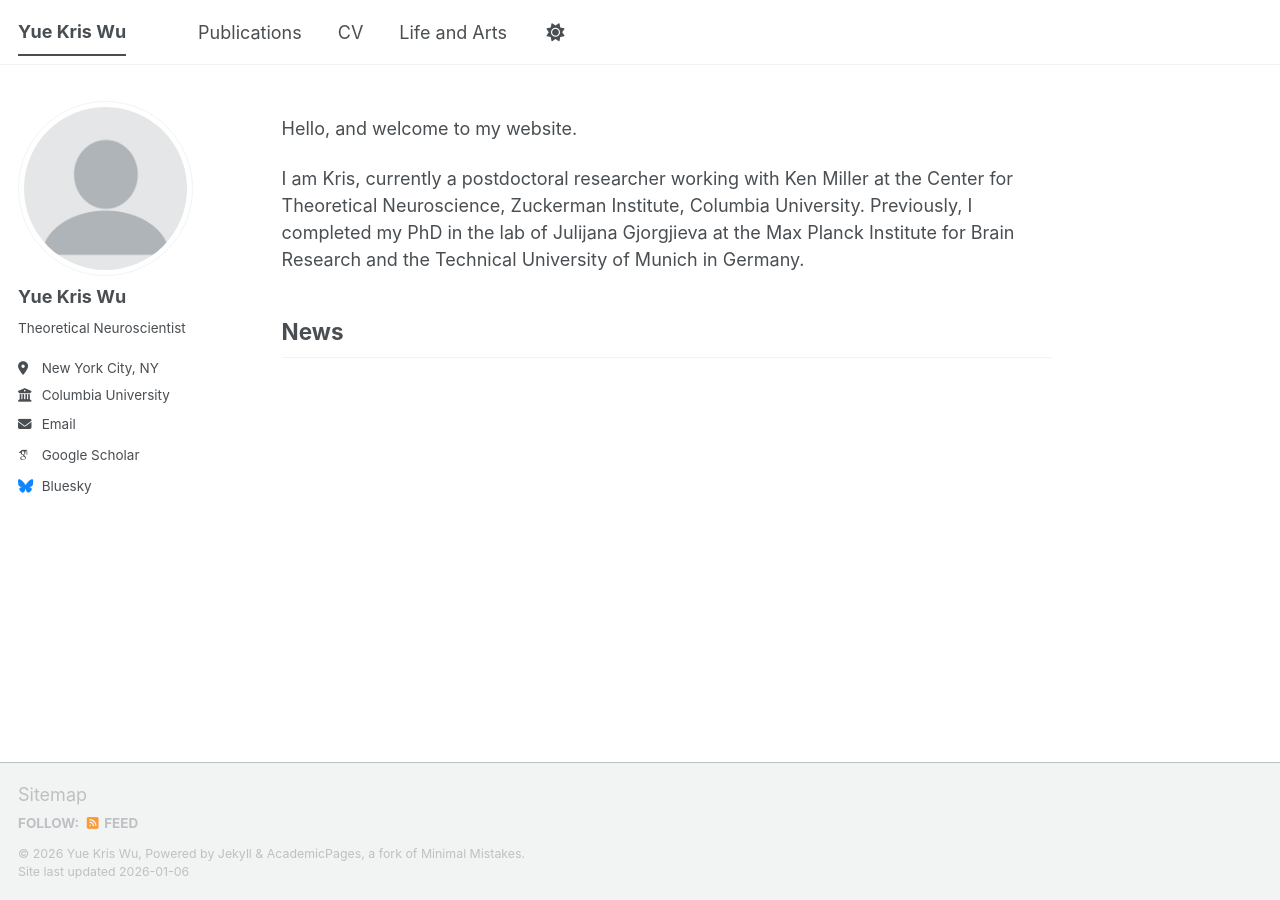
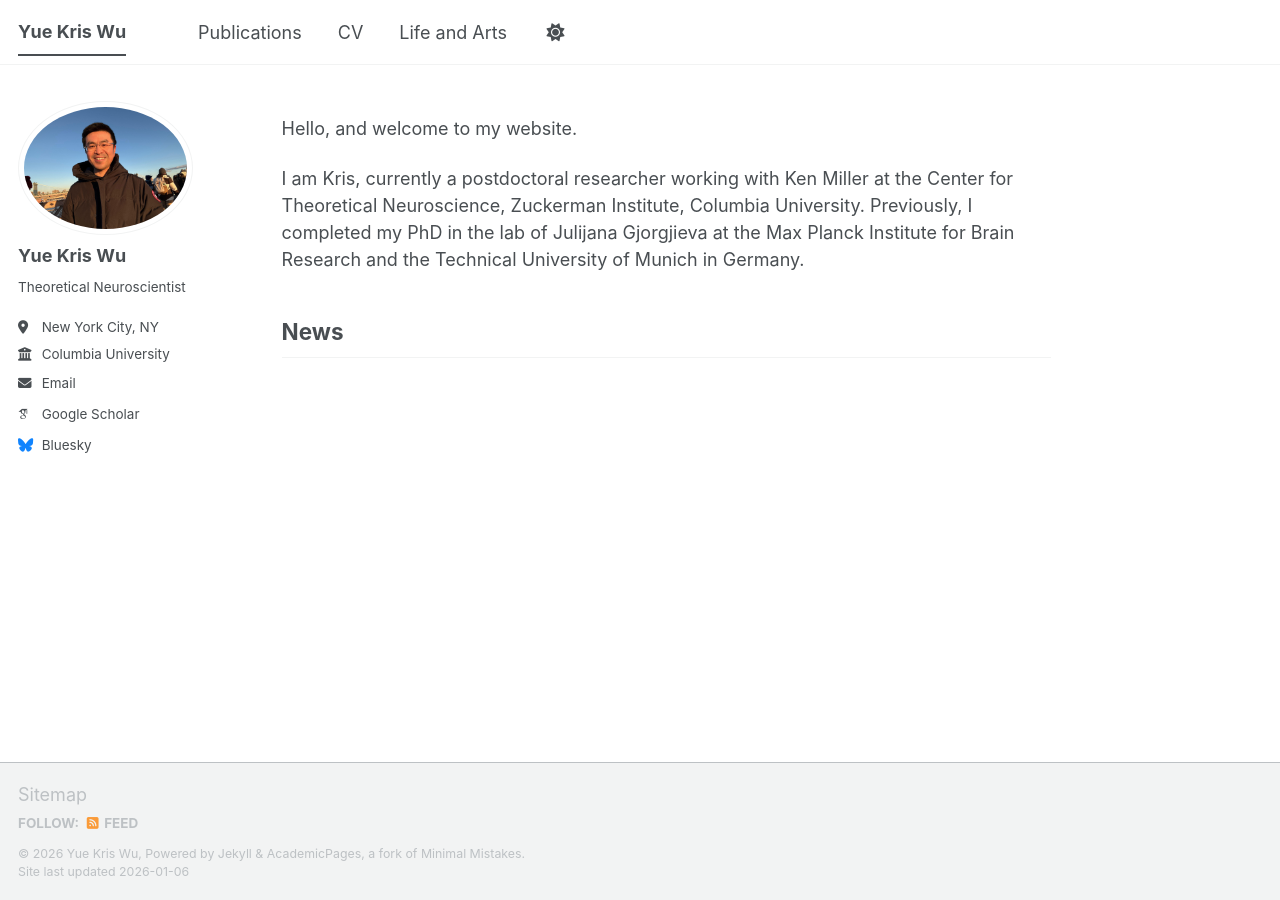
Before and after one commit to yuekriswu/yuekriswu.github.io, a Jekyll site: the page built from _pages/about.md, in a window 1280 px wide. Built offline with Jekyll 4.4.1, drawn with Linux system fonts in a browser that asks for light colours; some web fonts are replaced; a script bundle is joined from its source files by our own code; library files that are not in the unit come from our copies.

Commit message:
Update _config.yml

```diff
--- a/_config.yml
+++ b/_config.yml
@@ -23,7 +23,7 @@ repository               : "yuekriswu.github.io"
 #               Additional customization can be done by editing /_includes/author-profile.html
 author:
   # Biographic information
-  avatar           : "profile.png"
+  avatar           : "Kris_latest.jpg"
   name             : "Yue Kris Wu"
   pronouns         : # example: "she/her"
   bio              : "Theoretical Neuroscientist"
```
